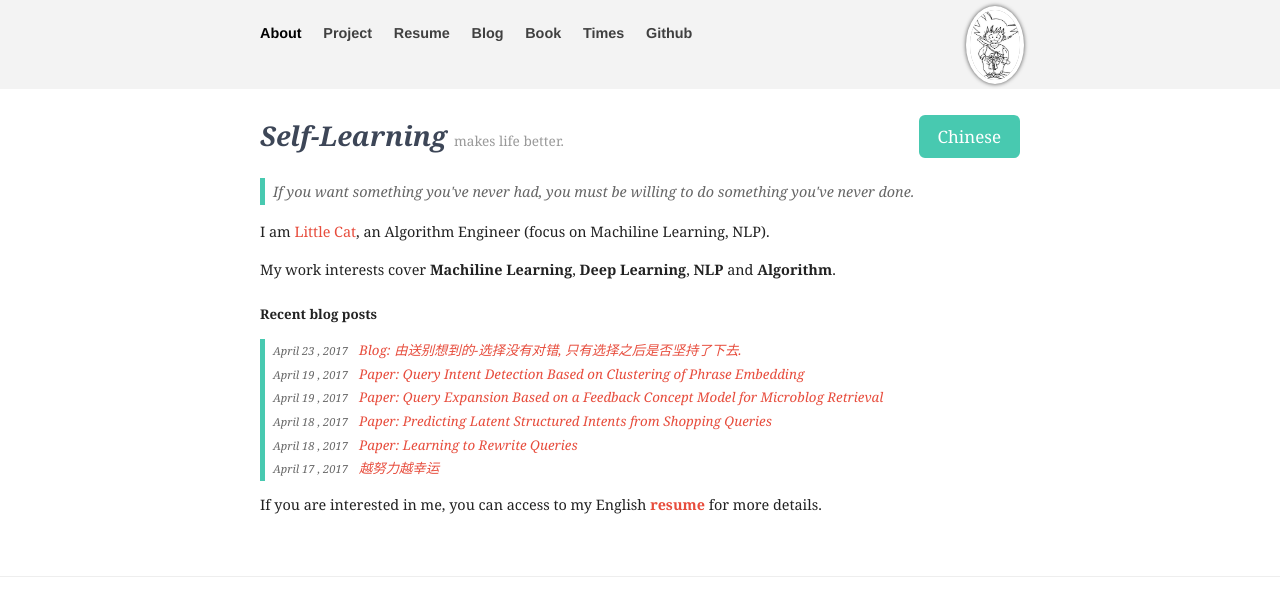
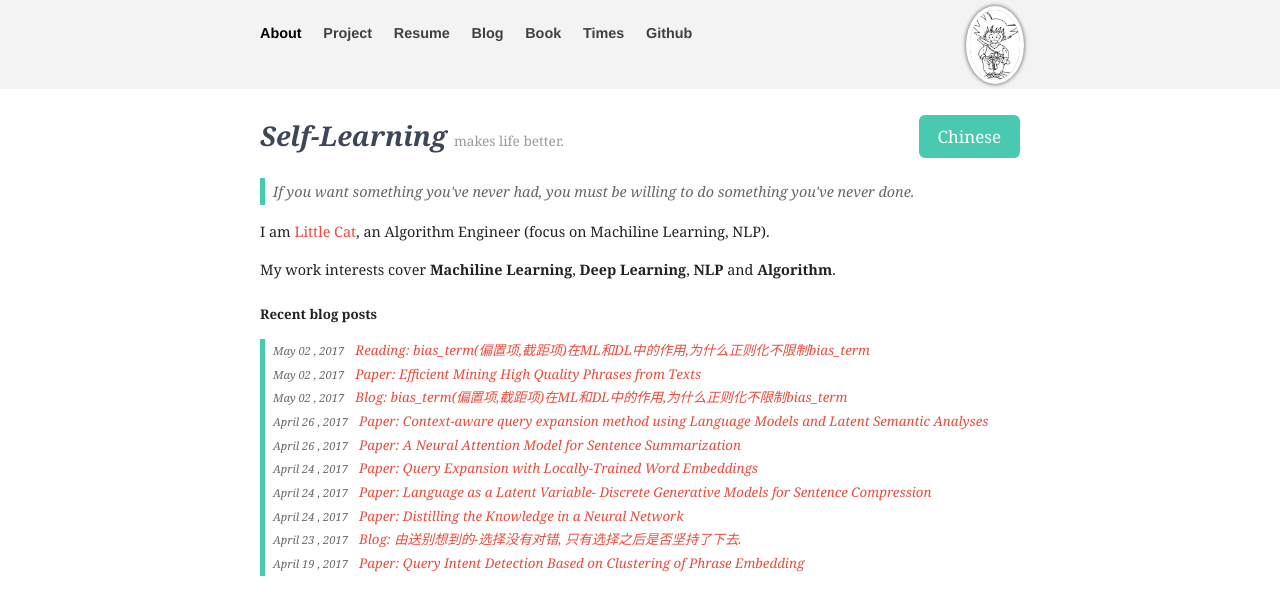
Before and after one commit to littlecat-lff/littlecat-lff.github.io, a Jekyll site: the page built from index.html, in a window 1280 px wide. Shown: the top 592 px of the page. Built offline with Jekyll 4.4.1, drawn with Linux system fonts in a browser that asks for light colours; nearby versions of some CDN libraries; some of the changed lines change nothing that is shown.

Commit message:
add new paper reading

```diff
--- a/_layouts/default.html
+++ b/_layouts/default.html
@@ -99,9 +99,10 @@
 
   <footer>
     <div  style="border-bottom: 1px solid #eee"></div>
-<!--     <p class="linkings">
-        Friend: &nbsp&nbsp&nbsp&nbsp<a href="http://www.52ml.net/">52ml</a>&nbsp&nbsp&nbsp&nbsp<a href="http://caoyaqiang.com/">cyq</a>&nbsp&nbsp&nbsp&nbsp<a href="http://personal.ee.surrey.ac.uk/Personal/R.Hu/">Rui Hu</a>&nbsp&nbsp&nbsp&nbsp<a href="http://www.pyimagesearch.com/">pyimagesearch</a>&nbsp&nbsp&nbsp&nbsp<a href="http://bean.logdown.com/">bean</a>&nbsp&nbsp&nbsp&nbsp<a href="http://ml.memect.com/">ml dairy</a>&nbsp&nbsp&nbsp&nbsp<a href="http://rogerioferis.com/VisualRecognitionAndSearch2014/Resources.html/">Resources</a>
-    </p>
+      <p class="linkings">
+        Friend: &nbsp&nbsp&nbsp&nbsp<a href="http://ymcui.github.io/">YiMing Cui</a>
+      </p>
+    <!--
     <p class="linkings">
         Utils: <a href="http://rogerioferis.com/VisualRecognitionAndSearch2014/Resources.html">rogerioferis</a>&nbsp&nbsp&nbsp&nbsp<a href="http://caffe.berkeleyvision.org/">Caffe</a>&nbsp&nbsp&nbsp&nbsp<a href="http://scikit-learn.org/stable/index.html">scikit-learn</a>&nbsp&nbsp&nbsp&nbsp<a href="http://www.astroml.org/index.html">AstroML</a></a>&nbsp&nbsp&nbsp&nbsp<a href="http://scikit-image.org/">scikit-image</a></a>&nbsp&nbsp&nbsp&nbsp<a href="http://gitxiv.com/">GitXiv</a>
     </p> -->
--- /dev/null
+++ b/_posts/MachineLearning/2017-05-02-Blog_Why_not_regularize_bias_term.md
@@ -0,0 +1,32 @@
+---
+layout: post
+title: Blog&#58 bias_term(偏置项,截距项)在ML和DL中的作用,为什么正则化不限制bias_term
+categories: [Paper]
+tags: ML,DL,Math
+score: 90
+---
+
+> 忘记什么时候被人问了一句, 在ML和DL的L1和L2中为什么只对weight进行惩罚, 不对bias term进行惩罚呢. 瞬间愣住了, 还真没有想到过这个问题.
+
+回来仔细做了下功课, 总结下. Try to Explain in My Own Language.
+
+# bias term的作用
+* w只能在y轴方向上压缩或者拉长函数曲线, 而bias term能够让函数曲线左右移动, 这样w和b的组合就能够拟合平面区间上的任何曲线.
+* 为了简单起见, 就拿线性回归的方程式(eg: Y = w * x + b. )来解释下. 如果没有bias, 那么方程的形式 Y = w * x, 这个假设空间中的所有函数图像都是经过原点的直线, 但是更多的情况下, 最优的拟合曲线并不是经过原点的曲线,此时就需要bias来调整拟合的函数曲线.
+
+
+
+# bias term的正则化
+
+* 正则化的目的是为了防止参数过于复杂导致的过拟合情况, 参数复杂情况是和 w 参数的个数直接相关的, 而bias并不会提高函数的复杂性, 只是对网络做了一个线性的平移. 因此bias term的存在并不会影响函数的复杂性情况. 因此正则项并不需要针对bias进行惩罚
+* 如果对bias进行惩罚, 那么模型会偏向于选择距离原点进的函数曲线, 但是这没有任何意义..反而有可能会导致偏离了最优的函数曲线.
+
+# 参考
+* 下面是一些参考问答
+    - 偏置单元（bias unit），在有些资料里也称为偏置项（bias term）或者截距项（intercept term），它其实就是函数的截距，与线性方程 y=wx+b 中的 b 的意义是一致的。
+    - 在 y=wx+b中，b表示函数在y轴上的截距，控制着函数偏离原点的距离，其实在神经网络中的偏置单元也是类似的作用。
+    - wx+b的b: 打个比方 有点(1,1) 属于1类  点(2,2)属于2类，请问是否能从原点画一条线把他们分开. --> 不可以，所以需要偏置值b，这样线段就不从(0,0)点出发了
+    - 从数学层面上讲，偏置项可以将激活函数做横向平移。对于输入信号，可以通过乘以权重值将激活函数进行压缩或拉伸，但无法实现左右平移.
+* 关于正则化
+    - Moreover, in case a large offset is needed for whatever reason, regularizing it will prevent finding the correct relationship.
+    - What's the purpose of regularisation? Isn't it to keep weight values as small as possible? Thus, what sense does it make to keep the discriminant function close to the origin when the data may well be strongly biased? Doing so (bias regularisation) clearly limits the learning expressiveness of the NN.
--- /dev/null
+++ b/_posts/Papers/2017-04-24-Paper_Distilling the Knowledge in a Neural Network.md
@@ -0,0 +1,14 @@
+---
+layout: post
+title: Paper&#58 Distilling the Knowledge in a Neural Network
+categories: [Paper]
+tags: DeepLearning
+score: 90
+---
+
+> Unfortunately, making predictions using a whole ensemble of models is cumbersome and may be too computationally expensive to allow deployment to a large number of users, especially if the individual models are large neural nets.
+
+# 任务
+* 机器学习提高指标的一种常见做法是Model Ensemble, 不过这个过程通常会很复杂而且耗时. 本文就尝试将ensemble model进行压缩为a single model. 术语叫做: distilling the knowledge in an ensemble model.
+
+> Once the cumbersome model has been trained, we can then use a different kind of training, which we call “distillation” to transfer the knowledge from the cumbersome model to a small model that is more suitable for deployment.
--- /dev/null
+++ b/_posts/Papers/2017-04-24-Paper_Language as a Latent Variable Discrete Generative Models for Sentence Compression.md
@@ -0,0 +1,73 @@
+---
+layout: post
+title: Paper&#58 Language as a Latent Variable- Discrete Generative Models for Sentence Compression
+categories: [Paper]
+tags: Query
+score: 90
+---
+
+
+
+# 任务
+
+> We formulate a variational auto-encoder for inference in this model and apply it to the task of compressing sentences.
+
+* 主要任务是使用VAE进行句子压缩. 只不过本文的一个特点是, 压缩的中间结果不是向量空间中的一个点, 而是压缩成实际的文本串.
+
+* 文章模型的另外一个特点就是在进行句子压缩过程中, 最终压缩使用的词都是原始文本中出现的. 通过这样来大大减少VAE的搜索空间.
+
+* 文章joint两个网络: ASC和FSC进行学习. 无监督的ASC用于学习句子的compresser distribution, 有监督的FSC用来约束ASC生成比较正常的压缩文本
+
+
+# 模型
+
+* 文章的模型主要有两个部分组成: 无监督的ASC, 有监督的FSC
+	- ASC (Auto-encoding Sentence Compression): 主要是为了学习压缩句子.
+	- FSC (Forced-attention Sentence Compression): 主要是在ASC压缩过程中添加约束.
+
+> we propose a generative auto-encoding sentence compression (ASC) model, where we introduce a latent language model to provide the variablelength compact summary
+
+* ASC
+	- 模型的总体结构为:
+		* <img src="../../images/asc.png" />
+	- 使用了VAE的网络结构进行学习. 主要包括四个RNN: encoder, compressor, decoder和一个pre-trained语言模型
+	- 语言模型主要是用来对压缩过程进行约束, 保证生成一些相对正常的文本, 参见VAE的loss函数
+	- encoder-compresser
+		* 基于pointer network
+		* encoder:由Bi-LSTM来encode sourcce sentence
+		* compresser: 基于LSTM生成压缩文本串, 所有生成的的word, 都是source sentence中曾出现的word.
+	- compresser-decoder
+		* commpresser: 同样使用上一部分的网络结构来对压缩的文本串进行encoder, 只是不再使用source sentence中的信息.
+		* decoder: 使用了基于soft attention的序列到序列的模型来生成sentence
+
+	- Loss函数
+		* <img src="../../images/asc-loss.png" />
+		* 可以看出loss包含了两部分的loss
+			+ 尽量让生成的new sentence接近source sentence
+			+ 尽量让中间压缩的文本串compresser sentence的分布接近pre-trained的语言模型分布.
+		* 为了防止模型中LM的loss影响太大, 导致模型倾向于学习语言模型, 本文对loss进行了修正, 对loss中的KL loss增加了一个lambda因子(0.1)来降低语言模型的loss权重, 类似于一种正则化.
+
+
+> we introduce supervised forced-attention sentence compression (FSC) model to teach the compression model to generate coherent compressed sentences.
+
+* FSC
+	- 模型的总体结构为:
+		* <img src="../../images/fsc.png" />
+	- FSC和ASC共享了encoder-compresser网络
+		* 区别是FSC在compresser阶段predict的word是整个vocabulary, 而不再局限于source word
+	- Force-attention
+		* 是一种compresser过程中如何选择word的strategy: 是选择source sentence中的word, 或者在V词表中predict 一个word
+
+# 实验
+* 半监督训练
+	- 语料: 原始句子集合S作为无监督的语料, 有标注的sentence-compression 平行语料作为有监督的语料
+	- 模型通过joint ASC和FSC网络一起进行学习.
+* 语料
+	- labelled data: 选择一批文章, 使用文章的第一句话作为文章对应的压缩文本表示.
+
+
+# 结论
+
+* 这篇论文提到的模型有一些复杂, 常见的技术: LSTM, VAE, JOINT Model都用上了. 而且为了适应任务, 对VAE的loss进行修正.
+* 文章对网络模型结构讲解的比较细致
+* 文章的主要思想是通过joint两个模型来学习压缩sentence, 将长文本压缩成短文本.
--- /dev/null
+++ b/_posts/Papers/2017-04-24-Paper_Query Expansion with Locally-Trained Word Embeddings.md
@@ -0,0 +1,21 @@
+---
+layout: post
+title: Paper&#58 Query Expansion with Locally-Trained Word Embeddings
+categories: [Paper]
+tags: Query
+score: 70
+---
+
+
+> In general, these approaches provide global representations of words; each word has a fixed representation, regardless of any discourse context.
+
+# 任务
+* 使用topic限制的语料进行word embedding, 在全局word embedding 的基础上, 加强topic领域的信息.
+* 主要假设是, 相同的word,在不同的语境或者topic下,会有不同的表示.(topic-specific representation)
+> Documents on subtopics in a collection have very different unigram distributions compared to the whole corpus
+
+# Local Word Embedding
+* 文章的做法是, 根据用户的query, 首先选出该query相关的document集合, 然后在这个document集合上进行local word embedding, 而不再是在整个corpus上进行trian.
+* 针对一个query, 选择相关的document, 文章是根据基于语言模型的KL 散度作为指标进行选取. 计算query下各个document的KL散度, 然后进行softmax选择document.
+
+* 剩下的Query Expansion就没有看懂了, 写的太晦涩了, 全是文字描述. 而且和我们接下来的工作不相关.
--- /dev/null
+++ b/_posts/Papers/2017-04-26-Paper_A Neural Attention Model for Sentence Summarization.md
@@ -0,0 +1,17 @@
+---
+layout: post
+title: Paper&#58 A Neural Attention Model for Sentence Summarization
+categories: [Paper]
+tags: Query
+score:
+---
+
+
+> Summarization based on text extraction is inherently limited, but generation-style abstractive methods have proven challenging to build.
+
+# 任务
+
+* Our method utilizes a local attention-based model that generates each word of the summary conditioned on the input sentence.
+* 原先的文本摘要一般是通过抽取原文中的term来生成的, 本篇文章尝试了生成模型来生成摘要(文本不一定出现在原文中)
+* 把文章x压缩成摘要(标题)y, 把原文x encoding后和标题中词的context concat后用NNLM来预测下一个词， 且可以把x和NNLM里的context窗口来做attention
+* 感觉这种方法没有和NMT比较，是一个比较大的遗憾，需要比较多的已经有摘要或标题的文章做训练数据
--- /dev/null
+++ b/_posts/Papers/2017-04-26-Paper_Context-aware query expansion method using Language Models and Latent Semantic Analyses.md
@@ -0,0 +1,21 @@
+---
+layout: post
+title: Paper&#58 Context-aware query expansion method using Language Models and Latent Semantic Analyses
+categories: [Paper]
+tags: Query
+score: 70
+---
+
+> One of the key difficulties for users in information retrieval is to formulate appropriate queries to submit to the search engine.
+
+# 任务
+
+* In this paper, we propose an approach to enrich the user’s queries by additional context.
+
+# 模型
+
+
+# 实验
+
+
+# 结论
--- /dev/null
+++ b/_posts/Papers/2017-05-02-Paper_Efficiently Mining High Quality Phrases from Texts.md
@@ -0,0 +1,28 @@
+---
+layout: post
+title: Paper&#58 Efficient Mining High Quality Phrases from Texts
+categories: [Paper]
+tags: Query
+score: 70
+---
+
+> This paper takes on the challenge of designing a phrasal segmentation model to improve the quality of extracted phrases.
+
+# 任务
+* 本文的任务很简单:短语抽取. 相比以往的规则知识和统计方法, 这篇论文提的方法稍微扩展性强了一些.
+* 短语抽取方法
+    - rule-based
+        + 基于NLP规则知识的短语抽取方法, 是最早的短语抽取方法.
+    - frequent pattern
+        + 基于统计的短语抽取方法,暴力解决.
+* 感觉本文并没有什么特别之处, 只是把短语抽取定义为了一种寻找分割点的最优化问题, 并量化了各个分割点的score函数. 类似于分词的做法. 为了寻找最优分割点, 文章使用了一种动态规划的方式去寻找, 主要是因为要枚举出来各种可能的分割点.
+* 模型的分割点score定义为:
+    - 这个score由两部分组成:  inter-cohesion 和 inter-isolation
+    - p(si, bi+1|bi) 表示了phrase的衔接性, 是phrase  si出现的条件概率.
+    - p(bi*|si,si-1) 表示了inter-isolation 是分割点出现的条件概率
+<img src='../../images/phrase_mining.png'/>
+
+# 结论
+
+* 论文很简单, 提出了一种量化进行phrase extraction的模型, 后面的实验和动态规划没有细看, 估计做法也是一样的.
+* 不是我们想要的
--- /dev/null
+++ b/_posts/Reading/2017-05-02-Reading_book_list.md
@@ -0,0 +1,123 @@
+---
+layout: post
+title: Reading&#58 bias_term(偏置项,截距项)在ML和DL中的作用,为什么正则化不限制bias_term
+categories: [Reading]
+tags: Other
+score: 90
+---
+
+
+最近内网帖子让大家推荐一些好书, 由于身边同事都是很聪明的....^_^....那么他们推荐的书质量肯定也不错, 正好筛选记录下book list. 整理好之后还是列个读书计划吧.
+
+# 社科
+* 失控
+* 未来简史
+* 枪炮细菌和钢铁
+* 遥远的救世主 --> 电视剧: 天道
+* 上帝掷骰子吗 +1
+* 天才在左, 疯子在右
+* 巨人的陨落
+* 乌合之众
+* 人类简史 +1
+* 未来简史
+* 直视骄阳
+* 在线
+* 活出全新的自己
+* 当我跑步时我谈些什么
+* 金字塔原理
+* 细节如何轻松影响他人
+
+Other推荐
+* 中国哲学简史
+* 你的生存本能正在杀死你
+* 奖励的恶果
+* 窗边的小豆豆
+* 西藏生死书
+* 定位
+* 如果世事总能得偿所愿
+* 罗马帝国衰亡史
+* 非暴力沟通
+* 一切有为法
+* 学会提问
+* 一日浮生
+* 引爆点
+* 黑客与画家
+* 精进
+* 鞋狗
+* 送你一颗子弹
+* 夜航西飞
+
+# 心理学
+* 社会心理学
+* 近乎心理学
+* 想象的共同体:民族主义的起源和散步
+
+# 文学
+* 活着 +1
+* 解忧杂货店 +1
+* 摆渡人
+* 你一生的故事
+* 追风筝的人 +1
+* 古都 川端康成
+* 我们仨
+* 浮生六记 +1
+* 人间草木
+* 城南旧事
+* 夏日庭院
+* 雪国
+* 月亮和六便士
+* 给孩子读诗
+* 傲慢与偏见
+* 海边的卡夫卡
+* 国境以南,太阳以西
+
+
+Other推荐
+* 少有人走的路
+* 巨婴国
+* 偷影子的人
+* 当绿叶落下
+* 孩子你慢慢来
+* 庄子
+* 文明之光
+* 庆余年
+* 一个人的朝圣 +1
+
+
+
+# 经济
+* 资本论
+* 被忽视的货币真相
+* 魔鬼经济学
+* 大败局
+* 黑天鹅
+* 反脆弱
+* 失控:全人类的最终命运和结局
+* 余罪
+* 大江东去
+* 缝隙中的改革
+
+# 历史
+* 王氏之死 大历史背后的小人物命运
+* 皇帝与秀才:皇权游戏中的文人悲剧
+* 中国皇帝:康熙自画像
+* 全球通史
+* 万历十五年 +1
+* 红太阳是如何升起的
+* 阿拉伯的劳伦斯：战争、谎言、帝国愚行与现代中东的形成
+
+# 计算机 & 科学
+* 通信原理
+* 时间的形状
+* 平行宇宙
+* 飞行中的科学
+
+
+# 数学
+* x的奇幻之旅
+* 牛津通识读本-数学
+
+
+# 儿童
+* 大卫香农经典儿童绘本4册
+* 宫西达也恐龙系列7册
```
Also changed, not shown: images/asc-loss.png (added), images/asc.png (added), images/fsc.png (added), images/phrase_mining.png (added).
